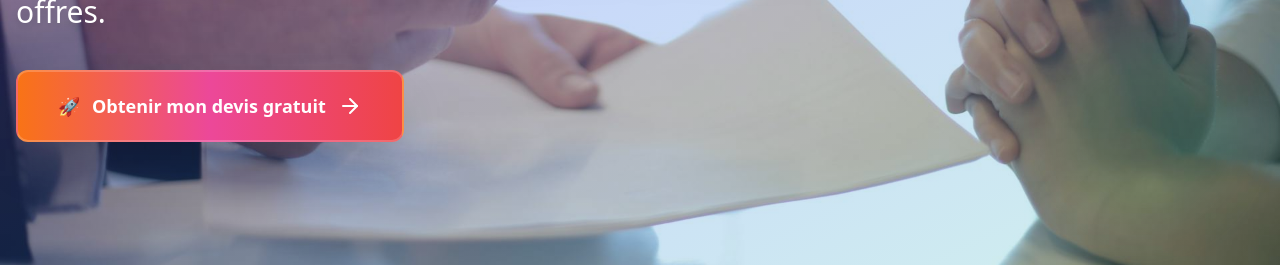
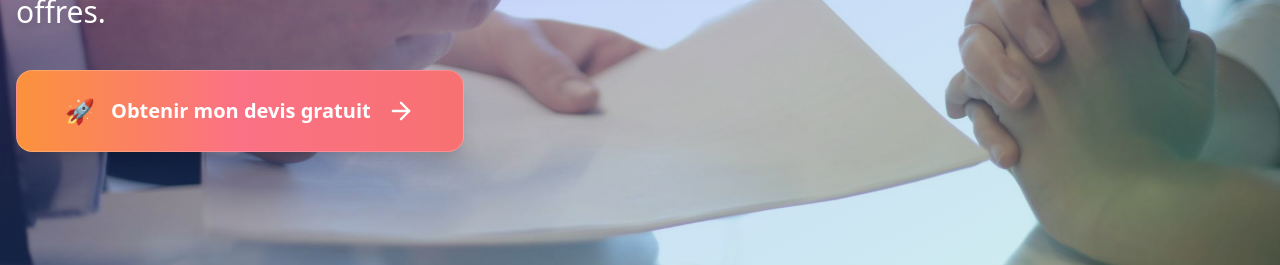
Before and after one commit to chouaib0000/testtest44, a React (Vite) app: page / in a window 1280 px wide. Shown: the part 462-727 px from the top of the page. Built offline with nearby package versions, Linux system fonts and the light colour scheme; no server answers.

Commit message:
Update HeroSection.tsx

```diff
--- a/src/components/HeroSection.tsx
+++ b/src/components/HeroSection.tsx
@@ -38,14 +38,14 @@ const HeroSection: React.FC = () => {
             <br className="hidden md:block" />
             Bénéficiez d'une <span className="text-cyan-300 font-semibold">protection optimale</span> avec les meilleures offres.
           </p>
-          <a
-            href="#quote-form"
-            className="inline-flex items-center px-10 py-5 bg-gradient-to-r from-orange-500 via-pink-500 to-red-500 hover:from-orange-600 hover:via-pink-600 hover:to-red-600 text-white font-bold text-lg rounded-xl transition-all transform hover:scale-110 shadow-2xl hover:shadow-3xl border-2 border-white/20"
-          >
-            <span className="mr-3">🚀</span>
-            Obtenir mon devis gratuit
-            <ArrowRight size={24} className="ml-3" />
-          </a>
+        <a
+  href="#quote-form"
+  className="inline-flex items-center px-12 py-6 bg-gradient-to-r from-orange-400 via-rose-400 to-red-400 hover:from-orange-500 hover:via-rose-500 hover:to-red-500 text-white text-xl font-bold rounded-2xl transition-all transform hover:scale-105 shadow-xl hover:shadow-2xl border border-white/20"
+>
+  <span className="mr-4 text-2xl">🚀</span>
+  Obtenir mon devis gratuit
+  <ArrowRight size={28} className="ml-4" />
+</a>
         </div>
       </div>
     </section>
```
